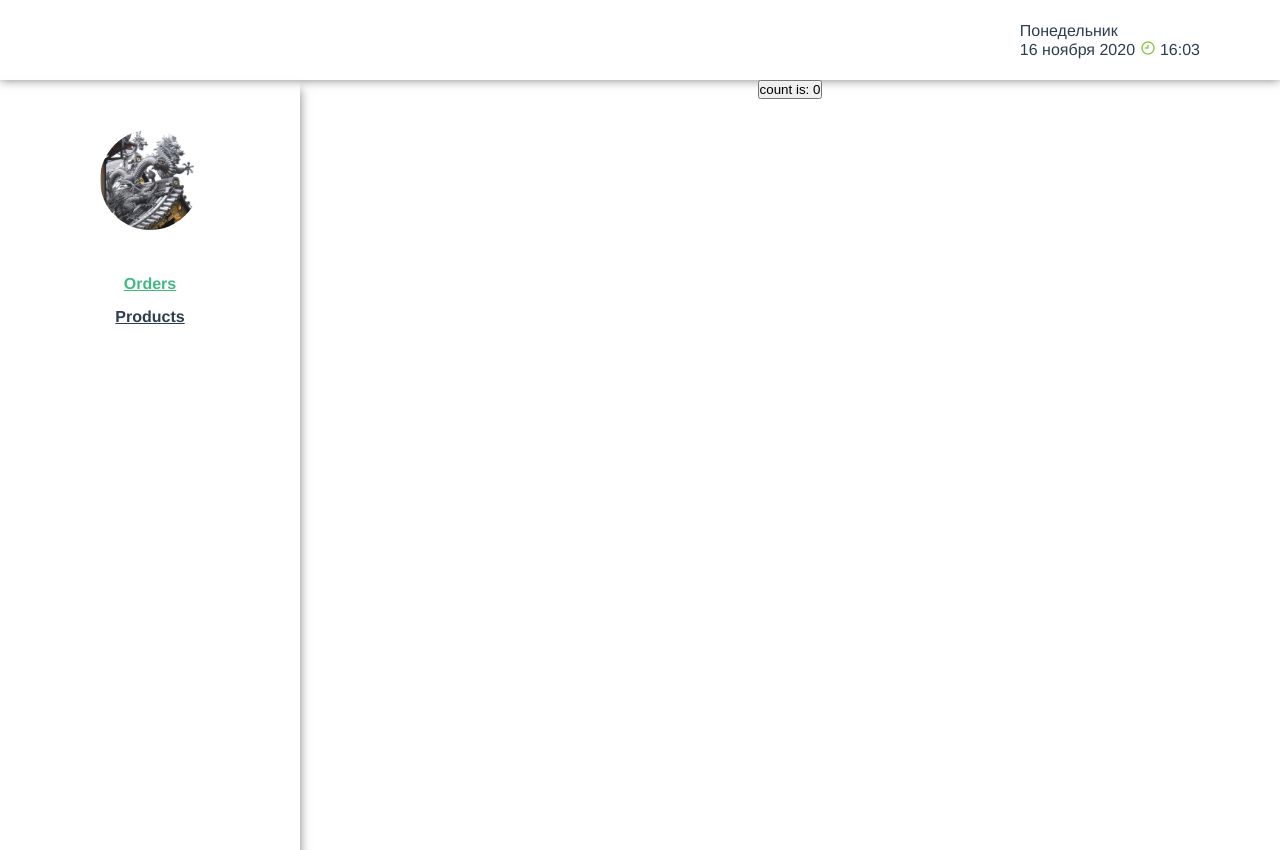
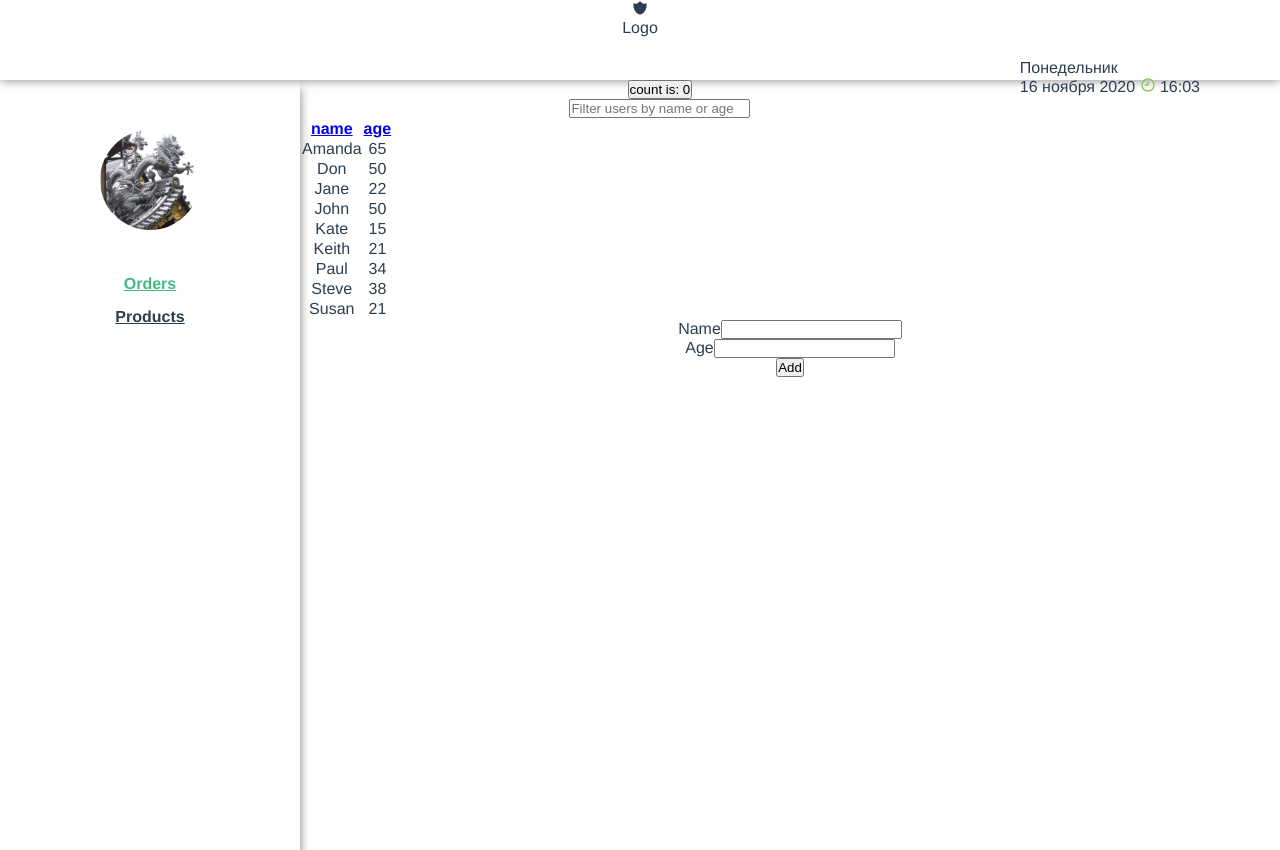
Before and after one commit to Aleksej579/new-order, a Vue app in the folder order/: page / in a window 1280 px wide. Built offline with nearby package versions, Linux system fonts and the light colour scheme.

Commit message:
add table

```diff
--- a/order/src/components/Header.vue
+++ b/order/src/components/Header.vue
@@ -1,20 +1,18 @@
 <template>
   <div id="header">
-    <!-- <p>Header component</p> -->
+    <Logo />
     <Datetime />
   </div>
 </template>
 
 <script>
+import Logo from "../components/Logo.vue";
 import Datetime from "../components/DateTime.vue";
 export default {
   name: "Header",
   components: {
+    Logo,
     Datetime,
-  },
-  props: {},
-  data() {
-    return {};
   },
 };
 </script>
--- /dev/null
+++ b/order/src/components/Logo.vue
@@ -0,0 +1,13 @@
+<template>
+  <div class="logo">
+    <i class="bx bxs-shield-alt-2"></i>
+    <p>Logo</p>
+  </div>
+</template>
+
+<script>
+export default {
+  name: "Logo",
+  components: {},
+};
+</script>
--- /dev/null
+++ b/order/src/components/Search.vue
@@ -0,0 +1,104 @@
+<template>
+  <!-- <div id="search"> -->
+  <div id="demo" class="container">
+    <input
+      v-model="search"
+      class="form-control"
+      placeholder="Filter users by name or age"
+    />
+
+    <table class="table table-striped">
+      <thead>
+        <tr>
+          <th v-for="column in columns" :key="column">
+            <a
+              href="#"
+              @click="sortBy(column)"
+              :class="{ active: sortKey === column }"
+            >
+              {{ column }}
+            </a>
+          </th>
+        </tr>
+      </thead>
+
+      <tbody>
+        <tr v-for="user in filteredUsers" :key="user">
+          <td>{{ user.name }}</td>
+          <td>{{ user.age }}</td>
+        </tr>
+      </tbody>
+    </table>
+
+    <div class="form-group">
+      <label>Name</label>
+      <input type="text" class="form-control" v-model="newUser.name" />
+    </div>
+
+    <div class="form-group">
+      <label>Age</label>
+      <input type="name" class="form-control" v-model.number="newUser.age" />
+    </div>
+
+    <button type="submit" class="btn btn-primary" @click="addUser">Add</button>
+  </div>
+  <!-- </div> -->
+</template>
+
+<script>
+export default {
+  name: "Search",
+  el: "#demo",
+  data() {
+    return {
+      sortKey: "name",
+      reverse: false,
+      search: "",
+      columns: ["name", "age"],
+      newUser: {},
+      users: [
+        { name: "John", age: 50 },
+        { name: "Jane", age: 22 },
+        { name: "Paul", age: 34 },
+        { name: "Kate", age: 15 },
+        { name: "Amanda", age: 65 },
+        { name: "Steve", age: 38 },
+        { name: "Keith", age: 21 },
+        { name: "Don", age: 50 },
+        { name: "Susan", age: 21 },
+      ],
+    };
+  },
+  computed: {
+    sortedUsers() {
+      const k = this.sortKey;
+      return this.users.sort((a, b) => {
+        return (
+          (a[k] < b[k] ? -1 : a[k] > b[k] ? 1 : 0) * [1, -1][+this.reverse]
+        );
+      });
+    },
+    filteredUsers() {
+      const s = this.search.toLowerCase();
+      return this.sortedUsers.filter((n) => {
+        return Object.values(n).some((m) =>
+          m.toString().toLowerCase().includes(s)
+        );
+      });
+    },
+  },
+  methods: {
+    sortBy(sortKey) {
+      this.reverse = this.sortKey == sortKey ? !this.reverse : false;
+      this.sortKey = sortKey;
+    },
+    addUser() {
+      this.users.push(this.newUser);
+      this.newUser = {};
+    },
+  },
+};
+</script>
+
+<style lang="sass">
+</style>
--- a/order/src/views/Orders.vue
+++ b/order/src/views/Orders.vue
@@ -1,16 +1,19 @@
 <template>
   <div class="home">
     <HelloWorld />
+    <Search />
   </div>
 </template>
 
 <script>
 import HelloWorld from "../components/HelloWorld.vue";
+import Search from "../components/Search.vue";
 
 export default {
   name: "Orders",
   components: {
     HelloWorld,
+    Search,
   },
 };
 </script>
```
